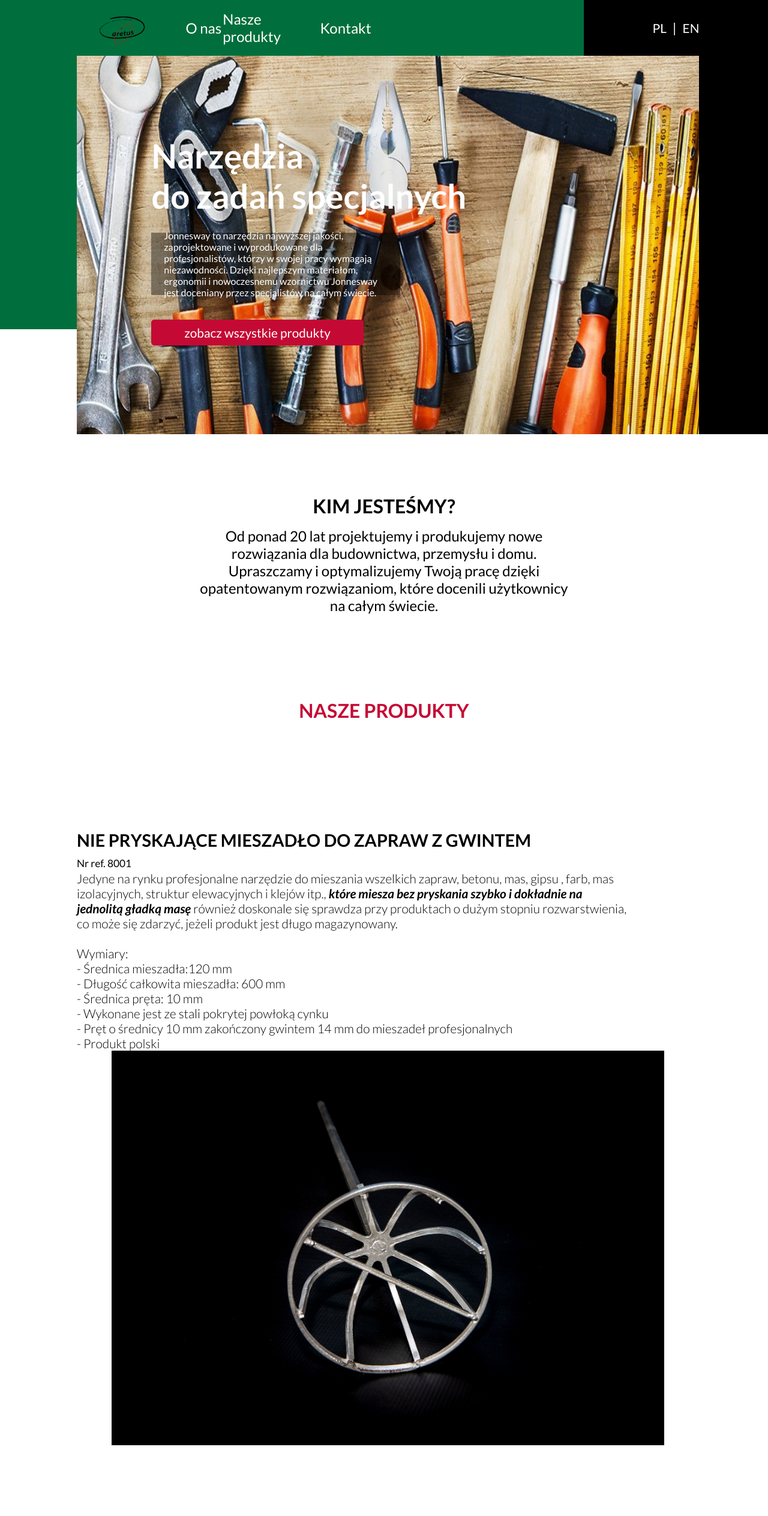
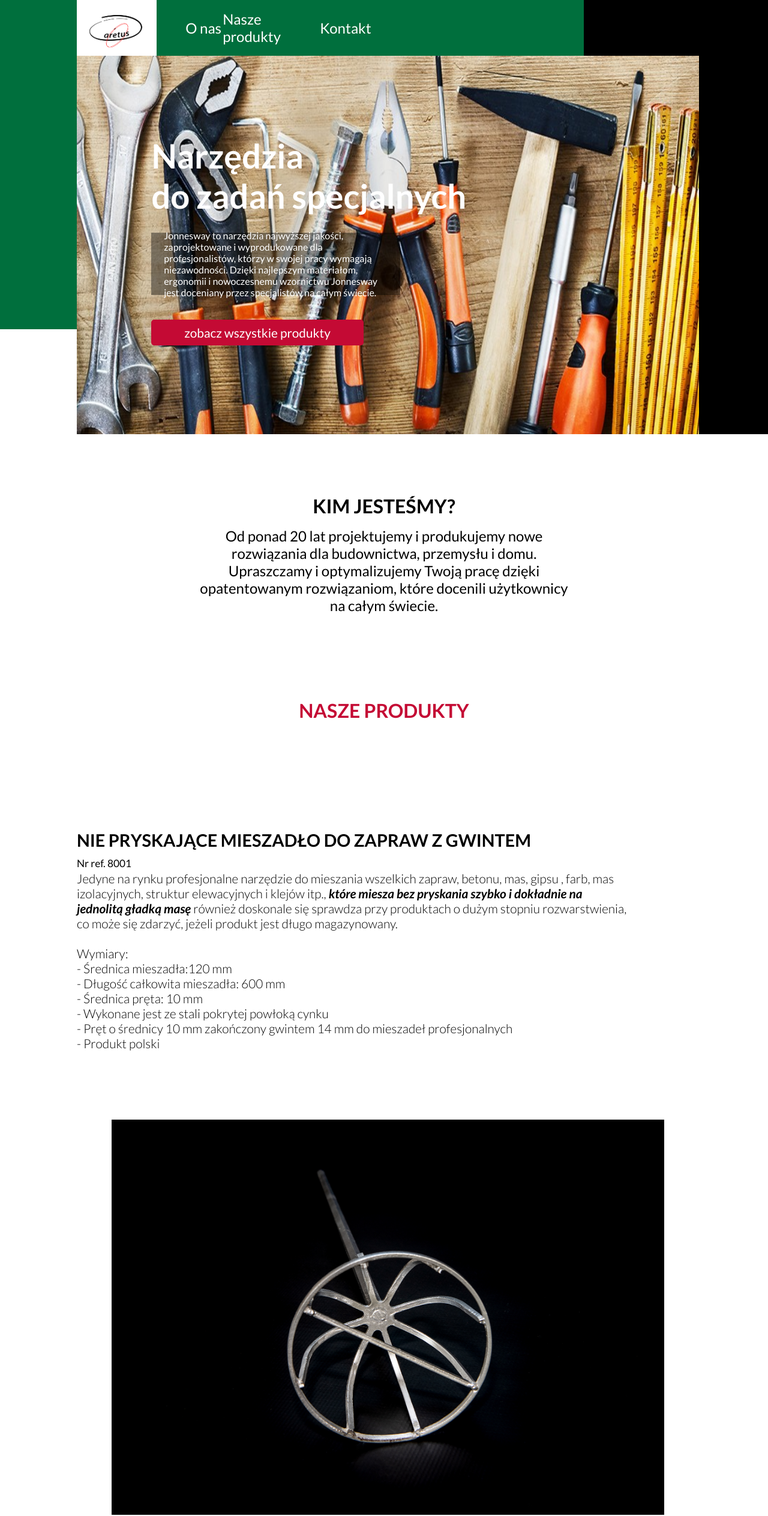
Before and after one commit to KaleIsProgramming/Kazik, a React (Create React App) app: page / in a window 1280 px wide. Shown: the top 2528 px of the page at 60% size. Built offline with nearby package versions, Linux system fonts and the light colour scheme.

Commit message:
feat: minor resolution changes
feat: minor resolution changes

```diff
--- a/src/components/navbar.tsx
+++ b/src/components/navbar.tsx
@@ -25,7 +25,7 @@ export const NavBar:FC<WidthInterface> = ({data}) => {
                 </Contact>
                 <Filler />
                 <BlackBox>
-                    <a href="#">PL</a><span>|</span><a href="#">EN</a>
+                    <a href="#"></a><span></span><a href="#"></a>
                 </BlackBox>
             </>
             :
@@ -47,14 +47,14 @@ export const NavBar:FC<WidthInterface> = ({data}) => {
                         <a onClick={() => setIsBurgerOpened(!isBurgerOpened)} href="#contact">Kontakt</a>
                     </div>
                     <div>
-                        <a href="#">PL</a><span>|</span><a href="#">EN</a>
+                        <a href="#"></a><span></span><a href="#"></a>
                     </div>
 
                 </OpenBurgerContainer> :
 
                 <>
                     <LogoContainer>
-                        <img src={logo} alt="logo" />
+                        <a href="/"><img src={logo} alt="logo" /></a>
                     </LogoContainer>
                     <AboutUs>
                     </AboutUs>
@@ -83,25 +83,36 @@ const NavBarContainer = styled.div`
     background: rgb(0, 111, 61);
     color: white;
     display: flex;
-    justify-content: flex-end;
+
     z-index: 9999;
 `;
 
 const LogoContainer = styled.div`
     height: 100%;
-    width: 10%;
+    width: 11%;
     display: flex;
     align-items: center;
-    justify-content: center;
     margin-right: 3%;
+    margin-left: 10%;
 
     a {
-        height: 10vh;
+        height: 11.6vh;
+        background: white;
         img {
             max-height: 100%;
         }
     }
 
+    @media screen and (max-width: 1390px) {
+
+
+        a {
+
+            img {
+                max-height: 100%;
+            }
+        }
+    }
 `;
 const AboutUs = styled.div`
     height: 100%;
--- a/src/components/products.tsx
+++ b/src/components/products.tsx
@@ -19,7 +19,7 @@ export const Products:FC<WidthInterface> = ({data}) => {
             data >= 1390 ?
             <>
                 <Product
-                    initial={{opacity: 0, x:1000}}
+                    initial={{opacity: 0, x:300}}
                     whileInView={{opacity: 1, x:0}}
                     transition={{duration: 1}}
                 >
@@ -46,7 +46,7 @@ export const Products:FC<WidthInterface> = ({data}) => {
 
                 </Product>
                 <Product
-                    initial={{opacity: 0, x:-1000}}
+                    initial={{opacity: 0, x:-300}}
                     whileInView={{opacity: 1, x:0}}
                     transition={{duration: 1}}
                 >
@@ -73,7 +73,7 @@ export const Products:FC<WidthInterface> = ({data}) => {
 
                 </Product>
                 <Product
-                    initial={{opacity: 0, x:1000}}
+                    initial={{opacity: 0, x:300}}
                     whileInView={{opacity: 1, x:0}}
                     transition={{duration: 1}}
                 >
@@ -104,7 +104,7 @@ export const Products:FC<WidthInterface> = ({data}) => {
             <>
                 <Product
                     initial={{opacity: 0}}
-                    whileInView={{opacity: 1}}
+                    whileInView={{opacity: 1, x: 0}}
                     transition={{duration: 2}}
                 >
                     <TextHeader>
@@ -131,7 +131,7 @@ export const Products:FC<WidthInterface> = ({data}) => {
                     </Product>
                     <Product
                         initial={{opacity: 0}}
-                        whileInView={{opacity: 1}}
+                        whileInView={{opacity: 1, x: 0}}
                         transition={{duration: 2}}
                     >
                     <TextHeader>
@@ -157,7 +157,7 @@ export const Products:FC<WidthInterface> = ({data}) => {
                     </Product>
                     <Product
                         initial={{opacity: 0}}
-                        whileInView={{opacity: 1}}
+                        whileInView={{opacity: 1, x: 0}}
                         transition={{duration: 2}}
                     >
 
@@ -250,6 +250,7 @@ const ImageContainer = styled.div`
     @media screen and (max-width:1390px) {
         height: 50%;
         width: 100%;
+        margin: 10% 0;
     }
 `;
 
```
